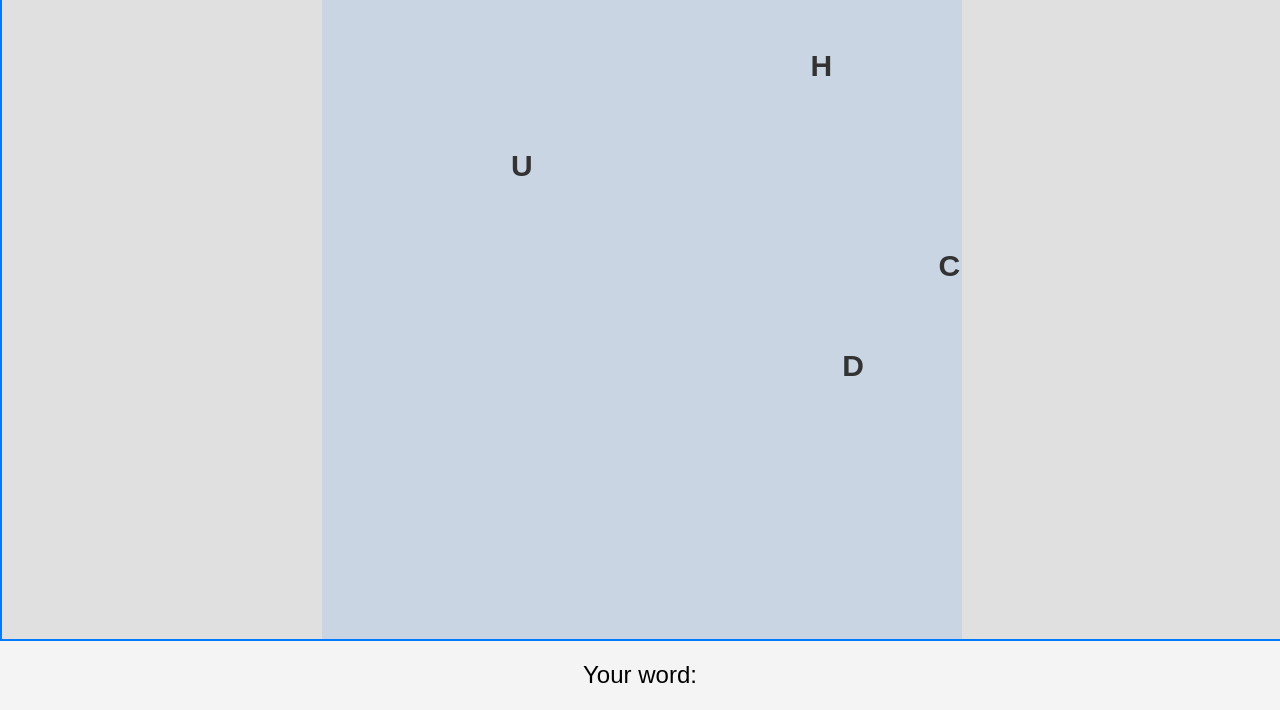
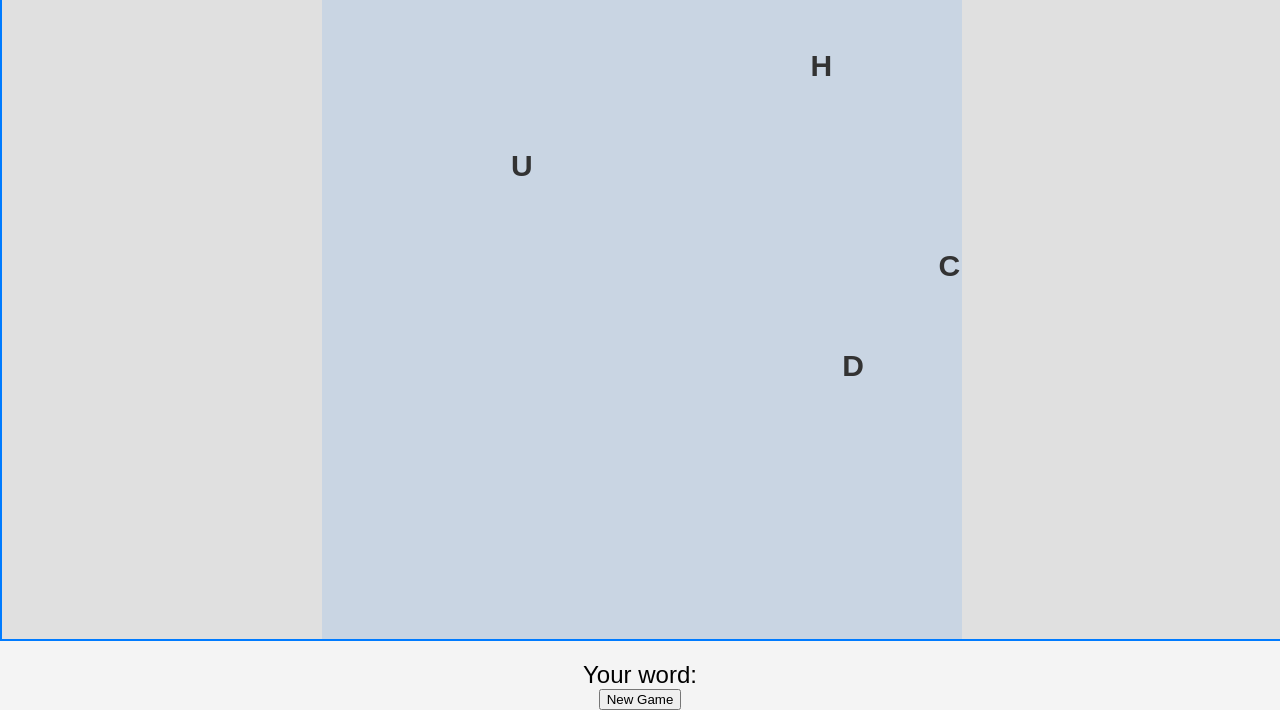
Before and after one commit to shaytheboss/wordsgame, a plain HTML site: page index.html in a window 1280 px wide. Shown: the part 109-819 px from the top of the page. Drawn offline with Linux system fonts and the light colour scheme.

Commit message:
Update index.html

```diff
--- a/index.html
+++ b/index.html
@@ -16,6 +16,9 @@
     </div>
     <div id="word">Your word: </div>
 
+    <!-- New Game button (hidden until game ends) -->
+    <button id="newGameButton" onclick="startGame()">New Game</button>
+
     <!-- JavaScript files -->
     <script src="letters.js"></script> <!-- This script will handle daily letters -->
     <script src="game.js"></script>    <!-- Game logic script -->
```
